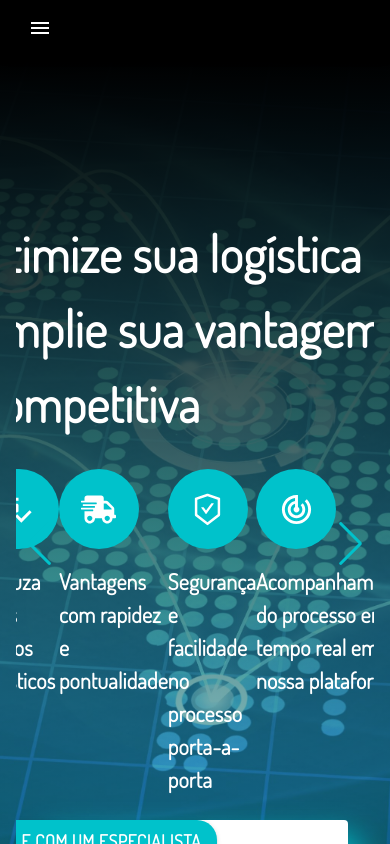
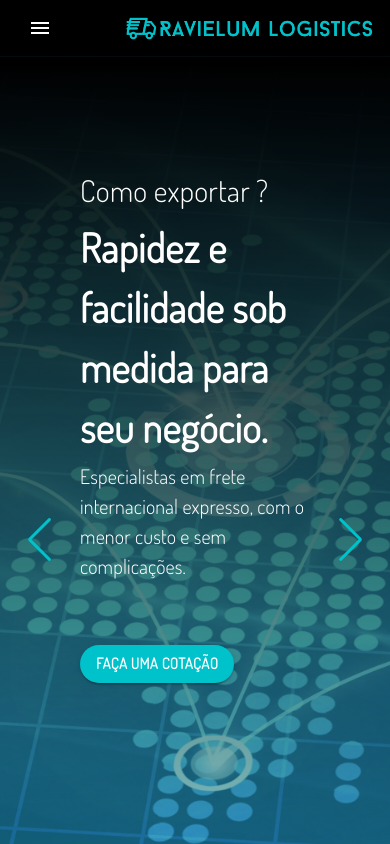
Before and after one commit to lucastafer/ravielum-website, a React (Create React App) app: page / in a window 390 px wide. Shown: the top 844 px of the page. Built offline with nearby package versions, Linux system fonts and the light colour scheme; a web font is replaced by a local one.

Commit message:
mobile fixes

```diff
--- a/src/App.tsx
+++ b/src/App.tsx
@@ -9,7 +9,6 @@
   return (
     <div className="App">
       <Home />
-      <WhatsappButton />
       <AboutUs />
       <StickyFooter />
     </div>
--- a/src/components/AboutUs/AboutUs.tsx
+++ b/src/components/AboutUs/AboutUs.tsx
@@ -13,7 +13,6 @@
       position="relative"
     >
       <Card
-        id="About Us"
         sx={{
           background: "#fff",
           boxShadow: "#00C2CB 5px 20px 30px 5px;",
--- a/src/components/Home/AvatarCard.tsx
+++ b/src/components/Home/AvatarCard.tsx
@@ -1,5 +1,5 @@
 import React from "react";
-import { Avatar, Box, Typography } from "@mui/material";
+import { Avatar, Box, Stack, Typography } from "@mui/material";
 
 interface Props {
   icon: JSX.Element;
@@ -8,7 +8,8 @@
 
 const AvatarCard = ({ icon, message }: Props) => {
   return (
-    <Box>
+    <Stack>
+      <Box sx={{ display: "flex", justifyContent: "center" }}>
         <Avatar
           sx={{
             display: "flex",
@@ -22,12 +23,21 @@
         >
           {icon}
         </Avatar>
+      </Box>
+      <Box
+        sx={{
+          display: "flex",
+          justifyContent: "center",
+          alignItems: "center",
+          textAlign: "center",
+        }}
+      >
         <Typography
           sx={{
             paddingTop: 2,
-          maxWidth: "220px",
+            maxWidth: { xs: "120px", md: "230px" },
             fontFamily: "Dosis",
-          fontSize: "22px",
+            fontSize: { sx: "16px", md: "22px" },
             fontWeight: "700",
             paddingBottom: "1.5rem",
           }}
@@ -35,6 +45,7 @@
           {message}
         </Typography>
       </Box>
+    </Stack>
   );
 };
 
--- a/src/components/Home/MuiSwiper.tsx
+++ b/src/components/Home/MuiSwiper.tsx
@@ -24,7 +24,6 @@
     <>
       <Box
         sx={{
-          paddingTop: 12,
           maxWidth: "100%",
           ".css-15q1o67-MuiPaper-root-MuiCard-root": {
             boxShadow: 0,
@@ -39,7 +38,7 @@
           spaceBetween={30}
           loop={true}
           autoplay={{
-            delay: 4000,
+            delay: 500000,
             disableOnInteraction: false,
           }}
           navigation={true}
@@ -47,7 +46,14 @@
           className="mySwiper"
         >
           <SwiperSlide>
-            <Box>
+            <Box
+              padding={6}
+              sx={{
+                display: "flex",
+                justifyContent: "space-evenly",
+                alignItems: "center",
+              }}
+            >
               <Card
                 sx={{
                   background: "transparent",
@@ -61,7 +67,7 @@
                   <Typography
                     sx={{
                       fontFamily: "Dosis",
-                      fontSize: "40px",
+                      fontSize: { xs: "30px", md: "40px" },
                       fontWeight: "300",
                       paddingBottom: "0.25rem",
                     }}
@@ -71,7 +77,7 @@
                   <Typography
                     sx={{
                       fontFamily: "Dosis",
-                      fontSize: "50px",
+                      fontSize: { xs: "40px", md: "50px" },
                       fontWeight: "600",
                       paddingBottom: "0.25rem",
                     }}
@@ -81,7 +87,7 @@
                   <Typography
                     sx={{
                       fontFamily: "Dosis",
-                      fontSize: "30px",
+                      fontSize: { xs: "20px", md: "30px" },
                       fontWeight: "300",
                       paddingBottom: "1.5rem",
                     }}
@@ -92,10 +98,11 @@
                   <Button
                     variant="contained"
                     sx={{
+                      marginTop: 5,
                       background: "#00C2CB",
                       fontFamily: "Dosis",
                       fontWeight: "Bold",
-                      fontSize: "18px",
+                      fontSize: { xs: "15px", md: "18px" },
                       borderRadius: 5,
                       "&:hover": {
                         background: "#02a6ad",
@@ -110,7 +117,7 @@
           </SwiperSlide>
 
           <SwiperSlide>
-            <Box>
+            <Box padding={6}>
               <Card
                 sx={{
                   background: "transparent",
@@ -124,7 +131,7 @@
                   <Typography
                     sx={{
                       fontFamily: "Dosis",
-                      fontSize: "50px",
+                      fontSize: { xs: "38px", md: "50px" },
                       fontWeight: "600",
                       paddingBottom: "0.25rem",
                     }}
@@ -133,6 +140,7 @@
                   </Typography>
 
                   <Stack
+                    display={{ xs: "none", sm: "flex" }}
                     paddingTop={3}
                     justifyContent="space-between"
                     flexDirection="row"
@@ -145,23 +153,60 @@
                       icon={<FaShippingFast />}
                       message="Vantagens com rapidez e pontualidade"
                     />
+
                     <AvatarCard
                       icon={<AiOutlineSafetyCertificate />}
-                      message="Segurança e facilidade no processo porta-a-porta"
+                      message="Segurança e facilidade"
                     />
 
                     <AvatarCard
                       icon={<MdTrackChanges />}
-                      message="Acompanhamento do processo em tempo real em nossa plataforma"
+                      message="Acompanhamento do processo em nossa plataforma"
+                    />
+                  </Stack>
+
+                  {/*Mobile */}
+
+                  <Stack
+                    display={{ xs: "flex", sm: "none" }}
+                    paddingTop={3}
+                    justifyContent="space-between"
+                    flexDirection="row"
+                  >
+                    <AvatarCard
+                      icon={<MdPriceCheck />}
+                      message="Reduza seus custos logísticos"
+                    />
+                    <AvatarCard
+                      icon={<FaShippingFast />}
+                      message="Rapidez e pontualidade"
+                    />
+                  </Stack>
+                  <Stack
+                    display={{ xs: "flex", sm: "none" }}
+                    paddingTop={3}
+                    justifyContent="space-between"
+                    flexDirection="row"
+                  >
+                    <AvatarCard
+                      icon={<AiOutlineSafetyCertificate />}
+                      message="Segurança e facilidade"
+                    />
+
+                    <AvatarCard
+                      icon={<MdTrackChanges />}
+                      message="Rastreio em nossa plataforma"
                     />
                   </Stack>
                   <Button
+                    id="About Us"
                     variant="contained"
                     sx={{
+                      marginBottom: 3,
                       background: "#00C2CB",
                       fontFamily: "Dosis",
                       fontWeight: "Bold",
-                      fontSize: "18px",
+                      fontSize: { xs: "15px", md: "18px" },
                       borderRadius: 5,
                       "&:hover": {
                         background: "#02a6ad",
--- a/src/components/Navbar.tsx
+++ b/src/components/Navbar.tsx
@@ -83,6 +83,20 @@
             >
               <MenuIcon />
             </IconButton>
+            <Box
+              sx={{
+                display: { xs: "flex", md: "none" },
+                position: "absolute",
+                top: 0,
+                right: 0,
+                bottom: 0,
+                alignItems: "center",
+                justifyContent: "space-between",
+                flex: 1,
+              }}
+            >
+              <img src={ravielum} alt="Logo" width={"250px"} />
+            </Box>
             <Menu
               id="menu-appbar"
               anchorEl={anchorElNav}
@@ -103,7 +117,9 @@
             >
               {pages.map((page) => (
                 <MenuItem key={page} onClick={handleCloseNavMenu}>
-                  <Typography textAlign="center">{page}</Typography>
+                  <Button href={`#${page}`} sx={{ color: "#00C2CB" }}>
+                    {page}
+                  </Button>
                 </MenuItem>
               ))}
             </Menu>
```
Lines whose indentation alone changed are shown as unchanged.
